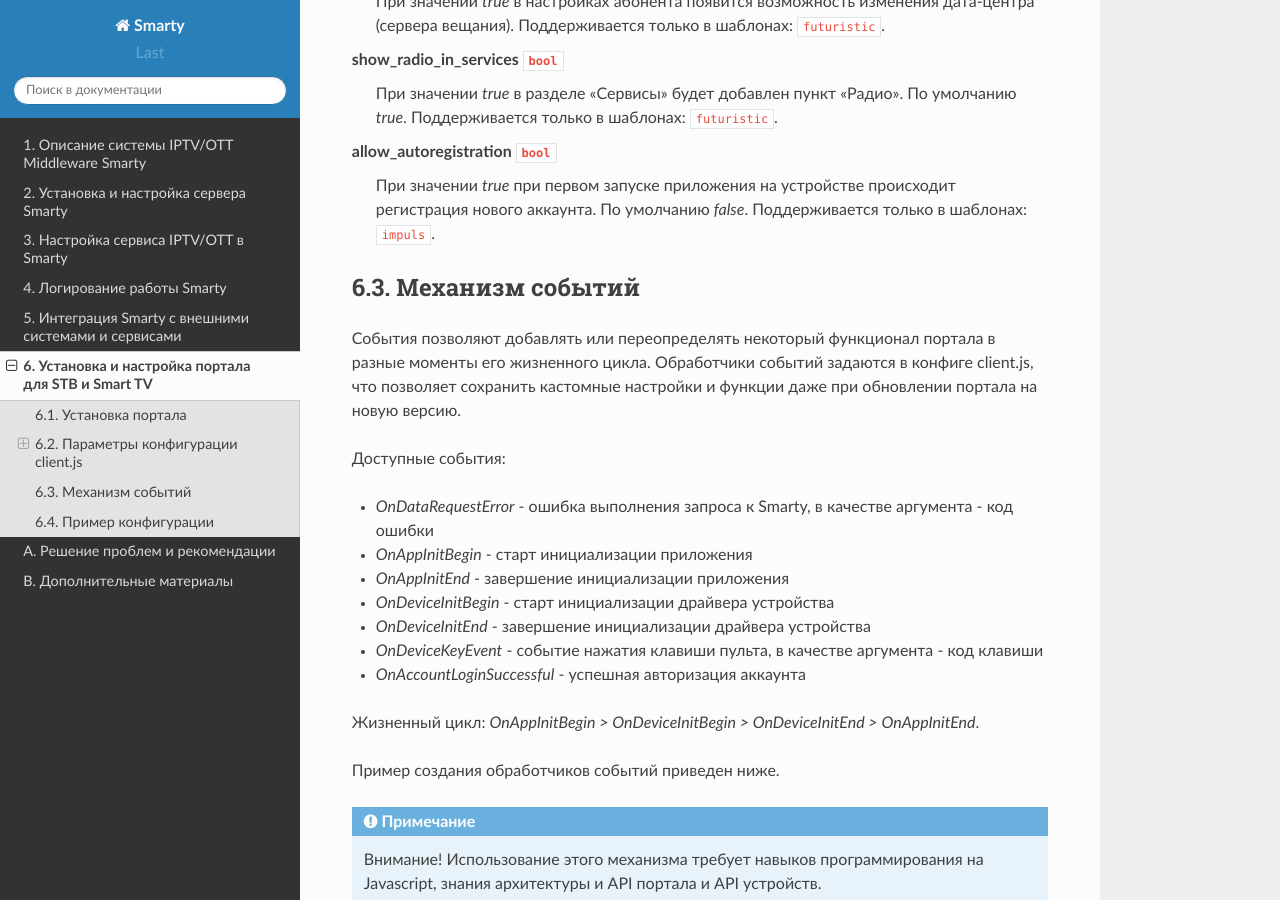
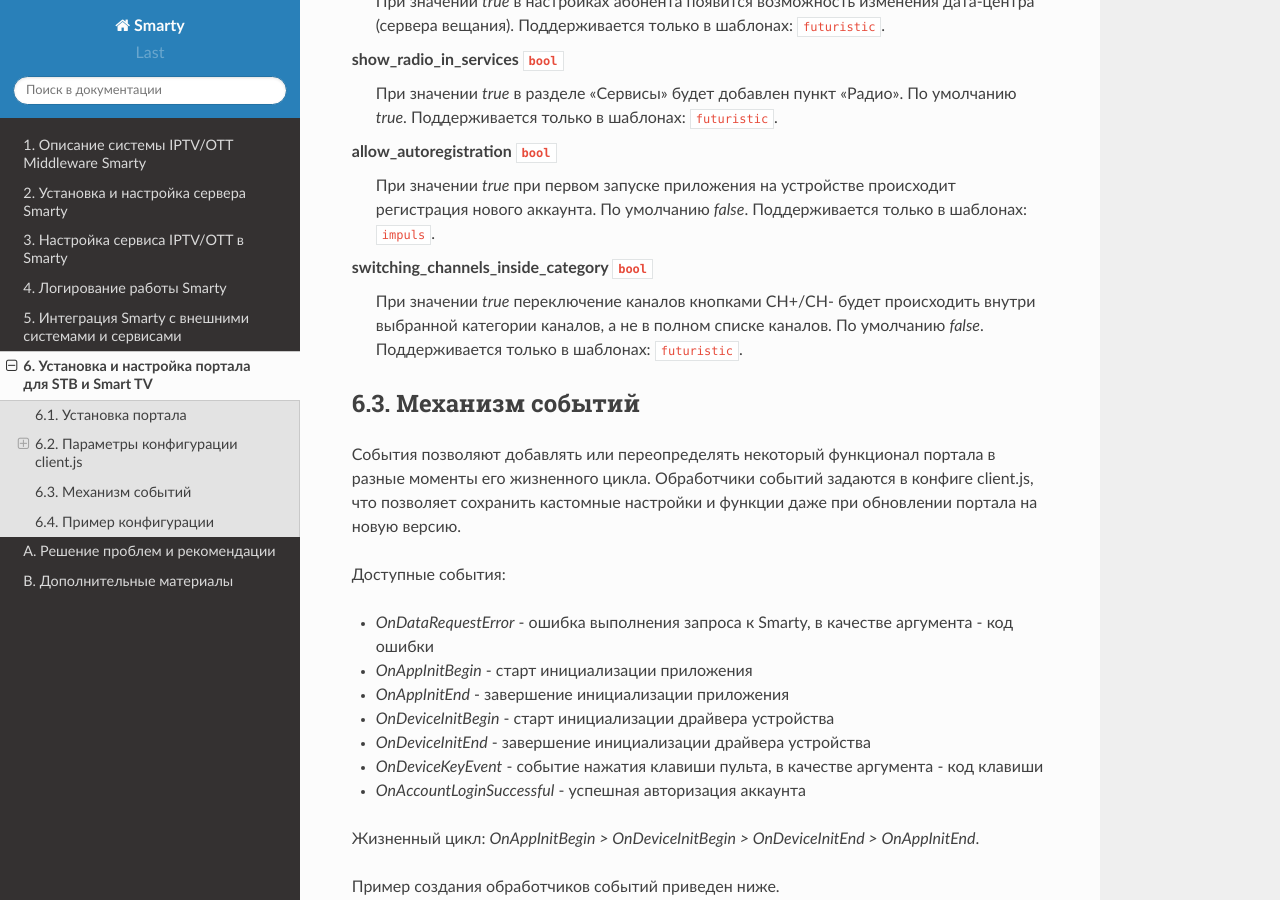
Before and after one commit to sergey-yakovlev/smarty-docs, a Sphinx documentation site: the page built from source/portal_setup.rst, in a window 1280 px wide and 900 px high, scrolled down 6389 px. Built offline with Sphinx 7.4.7 and the Read the Docs theme 2.0.0, drawn with Linux system fonts in a browser that asks for light colours.

Commit message:
switching_channels_inside_category

```diff
--- a/source/portal_setup.rst
+++ b/source/portal_setup.rst
@@ -314,6 +314,12 @@ allow_autoregistration ``bool``
     По умолчанию *false*.
     Поддерживается только в шаблонах: ``impuls``.
 
+switching_channels_inside_category ``bool``
+    При значении *true* переключение каналов кнопками CH+/CH- будет происходить внутри выбранной категории каналов,
+    а не в полном списке каналов.
+    По умолчанию *false*.
+    Поддерживается только в шаблонах: ``futuristic``.
+
 
 .. _portal_event_system:
 
```
